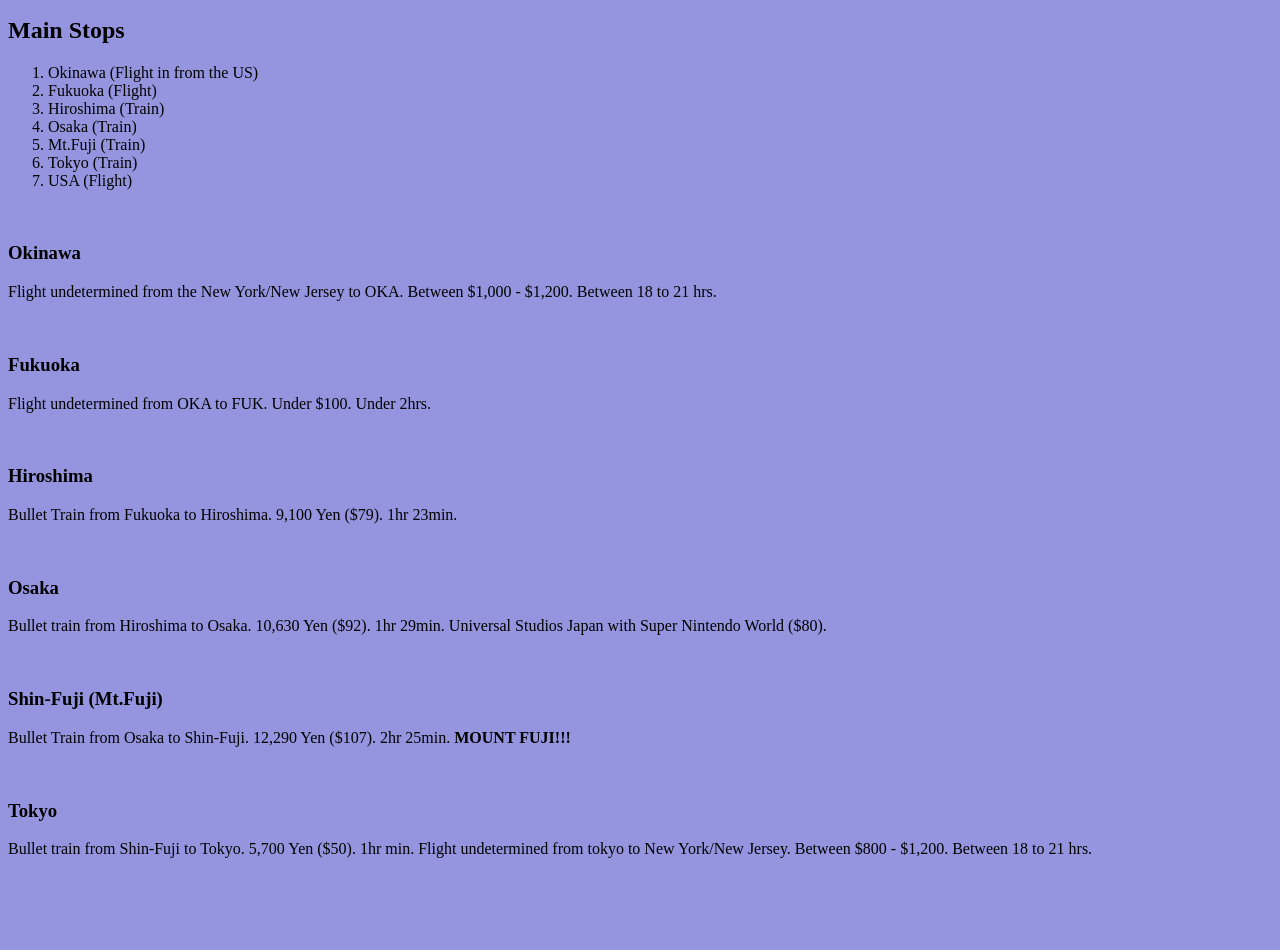
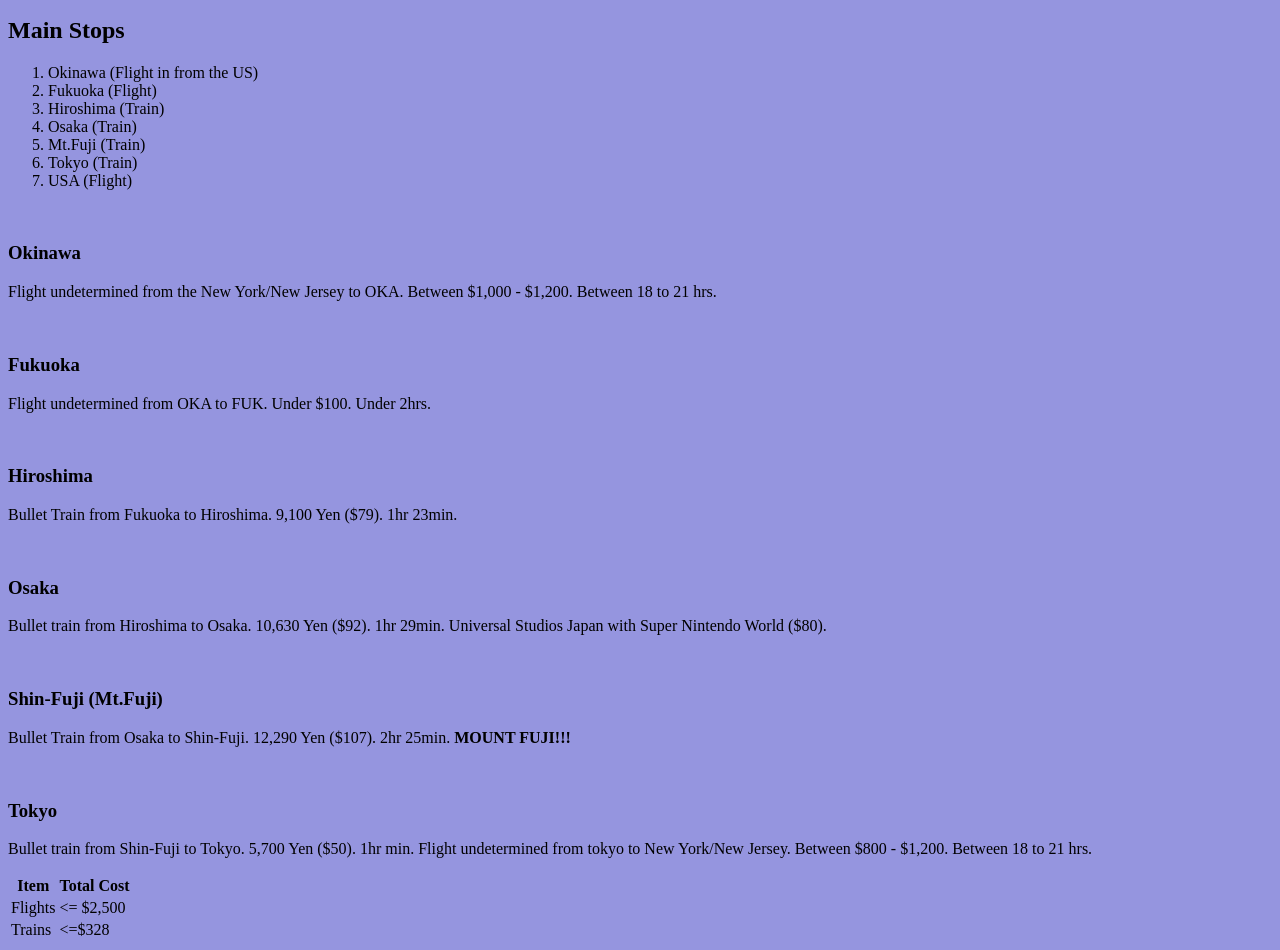
Before and after one commit to Zander618/Japan-Trip, a plain HTML site: page index.html in a window 1280 px wide. Shown: the part 105-1055 px from the top of the page. Before the commit the page ends 979 px from the top, so only its background shows below. Drawn offline with Linux system fonts and the light colour scheme.

Commit message:
added cost table

```diff
--- a/index.html
+++ b/index.html
@@ -34,5 +34,19 @@
         <br>
         <h3>Tokyo</h3>
             <p>Bullet train from Shin-Fuji to Tokyo. 5,700 Yen ($50). 1hr min. Flight undetermined from tokyo to New York/New Jersey. Between $800 - $1,200. Between 18 to 21 hrs.</p>
+    <table>
+        <tr>
+            <th>Item</th>
+            <th>Total Cost</th>
+        </tr>
+        <tr>
+            <td>Flights</td>
+            <td><= $2,500</td>
+        </tr>
+        <tr>
+            <td>Trains</td>
+            <td><=$328</td>
+        </tr>
+    </table>
     </body>
 </html>
```
